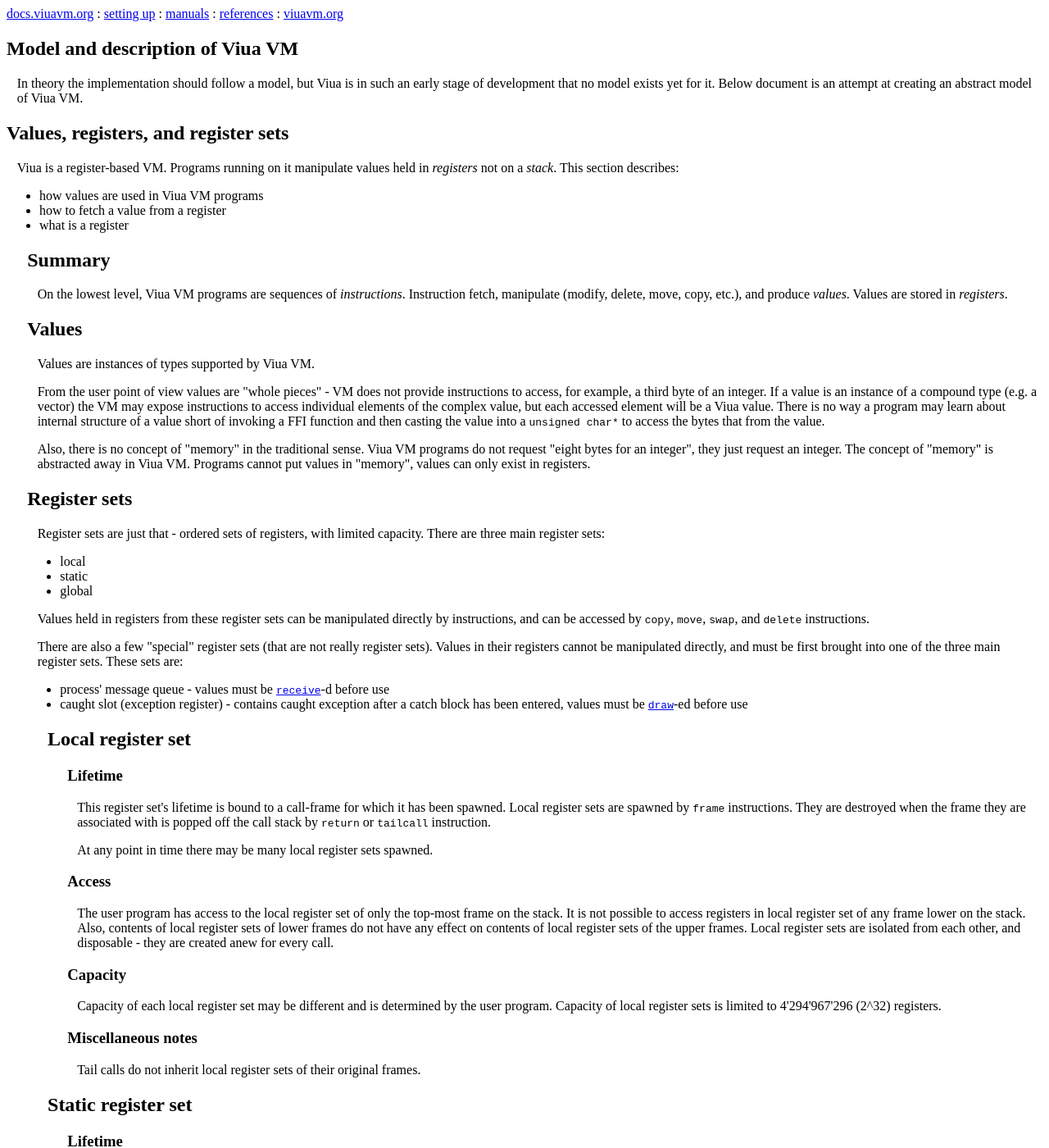
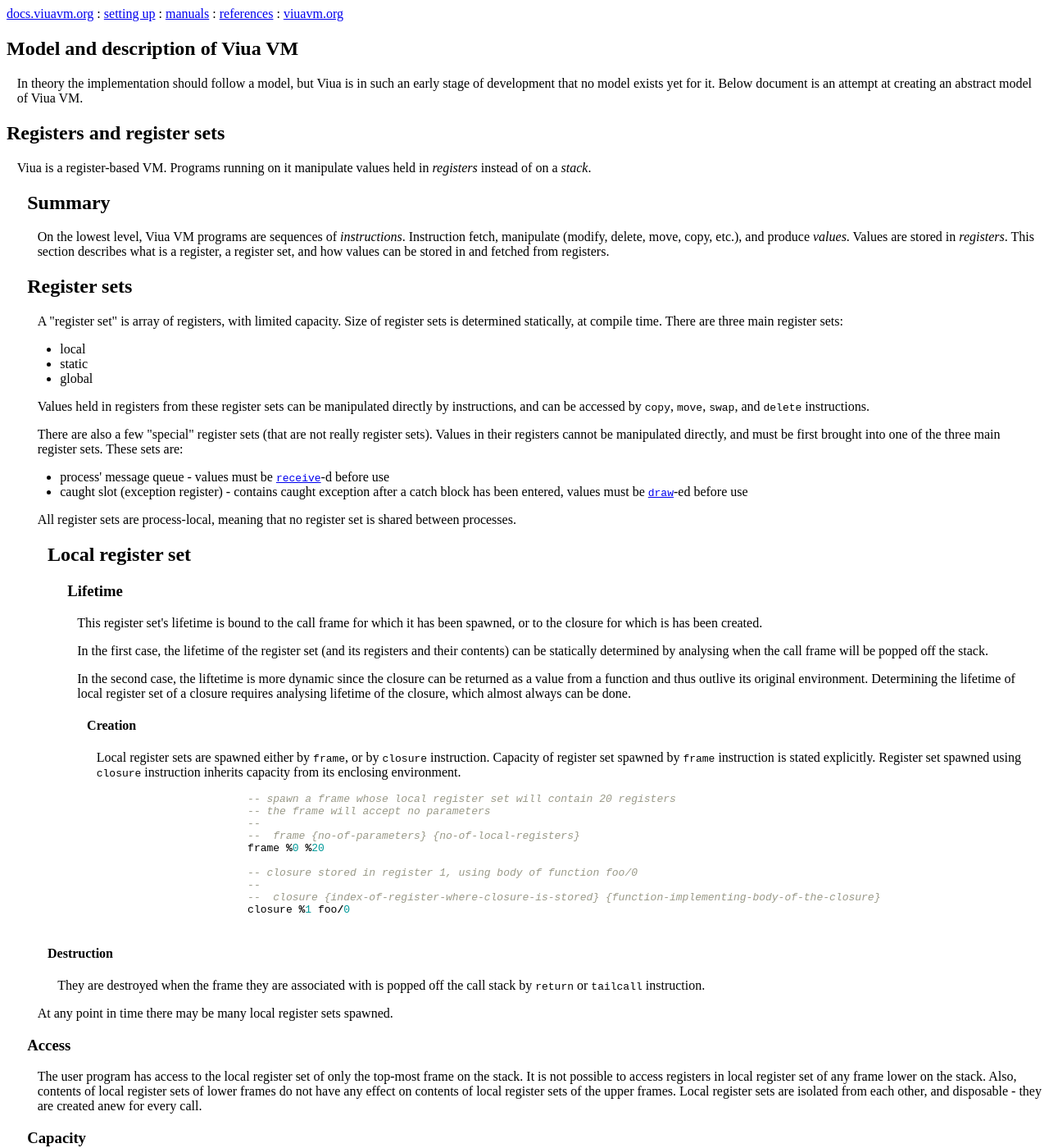
Before and after one commit to marekjm/docs.viuavm.org, a Jekyll site: the page built from model.html, in a window 1280 px wide and 1400 px high. Shown: the whole window at 82% size. Built offline with Jekyll 4.4.1, drawn with Linux system fonts in a browser that asks for light colours; some of the changed text lies outside the part shown.

Commit message:
More about local register set

```diff
--- a/model.html
+++ b/model.html
@@ -13,19 +13,12 @@
 </section>
 
 <section>
-    <h1> Values, registers, and register sets </h1>
+    <h1> Registers and register sets </h1>
 
     <p>
         Viua is a register-based VM.
-        Programs running on it manipulate values held in <em>registers</em> not on a <em>stack</em>.
-        This section describes:
+        Programs running on it manipulate values held in <em>registers</em> instead of on a <em>stack</em>.
     </p>
-
-    <ul>
-        <li>how values are used in Viua VM programs</li>
-        <li>how to fetch a value from a register</li>
-        <li>what is a register</li>
-    </ul>
 
     <section>
         <h2> Summary </h2>
@@ -34,31 +27,8 @@
             On the lowest level, Viua VM programs are sequences of <em>instructions</em>.
             Instruction fetch, manipulate (modify, delete, move, copy, etc.), and produce <em>values</em>.
             Values are stored in <em>registers</em>.
-        </p>
-    </section>
-
-    <section>
-        <h2> Values </h2>
-
-        <p>
-            Values are instances of types supported by Viua VM.
-        </p>
-
-        <p>
-            From the user point of view values are "whole pieces" - VM does not provide instructions to
-            access, for example, a third byte of an integer.
-            If a value is an instance of a compound type (e.g. a vector) the VM may expose instructions to
-            access individual elements of the complex value, but each accessed element will be a Viua value.
-            There is no way a program may learn about internal structure of a value short of invoking a FFI
-            function and then casting the value into a <code>unsigned char*</code> to access the bytes that
-            from the value.
-        </p>
-
-        <p>
-            Also, there is no concept of "memory" in the traditional sense.
-            Viua VM programs do not request "eight bytes for an integer", they just request an integer.
-            The concept of "memory" is abstracted away in Viua VM.
-            Programs cannot put values in "memory", values can only exist in registers.
+            This section describes what is a register, a register set, and how values can be stored in and
+            fetched from registers.
         </p>
     </section>
 
@@ -66,7 +36,8 @@
         <h2> Register sets </h2>
 
         <p>
-            Register sets are just that - ordered sets of registers, with limited capacity.
+            A "register set" is array of registers, with limited capacity.
+            Size of register sets is determined statically, at compile time.
             There are three main register sets:
         </p>
 
@@ -102,17 +73,65 @@
             </li>
         </ul>
 
+        <p>
+            All register sets are process-local, meaning that no register set is shared between processes.
+        </p>
+
         <section>
             <h2> Local register set </h2>
 
             <section>
                 <h3> Lifetime </h3>
+
                 <p>
-                    This register set's lifetime is bound to a call-frame for which it has been spawned.
-                    Local register sets are spawned by <code>frame</code> instructions.
-                    They are destroyed when the frame they are associated with is popped off the call stack by <code>return</code> or
-                    <code>tailcall</code> instruction.
+                    This register set's lifetime is bound to the call frame for which it has been spawned, or
+                    to the closure for which is has been created.
                 </p>
+
+                <p>
+                    In the first case, the lifetime of the register set (and its registers and their contents) can
+                    be statically determined by analysing when the call frame will be popped off the stack.
+                </p>
+
+                <p>
+                    In the second case, the liftetime is more dynamic since the closure can be returned as a value from
+                    a function and thus outlive its original environment.
+                    Determining the lifetime of local register set of a closure requires analysing lifetime of the closure,
+                    which almost always can be done.
+                </p>
+
+                <section>
+                    <h4> Creation </h4>
+
+                    <p>
+                        Local register sets are spawned either by <code>frame</code>, or by <code>closure</code> instruction.
+                        Capacity of register set spawned by <code>frame</code> instruction is stated explicitly.
+                        Register set spawned using <code>closure</code> instruction inherits capacity from its enclosing
+                        environment.
+                    </p>
+
+                    {% highlight lua %}
+                    -- spawn a frame whose local register set will contain 20 registers
+                    -- the frame will accept no parameters
+                    --
+                    --  frame {no-of-parameters} {no-of-local-registers}
+                    frame %0 %20
+
+                    -- closure stored in register 1, using body of function foo/0
+                    --
+                    --  closure {index-of-register-where-closure-is-stored} {function-implementing-body-of-the-closure}
+                    closure %1 foo/0
+                    {% endhighlight %}
+                </section>
+
+                </section>
+                    <h4> Destruction </h4>
+
+                    <p>
+                        They are destroyed when the frame they are associated with is popped off the call stack by <code>return</code> or
+                        <code>tailcall</code> instruction.
+                    </p>
+                </section>
 
                 <p>
                     At any point in time there may be many local register sets spawned.
@@ -493,3 +512,28 @@
         </section>
     </section>
 </section>
+
+<section>
+    <h1> Values </h1>
+
+    <p>
+        Values are instances of types supported by Viua VM.
+    </p>
+
+    <p>
+        From the user point of view values are "whole pieces" - VM does not provide instructions to
+        access, for example, a third byte of an integer.
+        If a value is an instance of a compound type (e.g. a vector) the VM may expose instructions to
+        access individual elements of the complex value, but each accessed element will be a Viua value.
+        There is no way a program may learn about internal structure of a value short of invoking a FFI
+        function and then casting the value into a <code>unsigned char*</code> to access the bytes that
+        from the value.
+    </p>
+
+    <p>
+        Also, there is no concept of "memory" in the traditional sense.
+        Viua VM programs do not request "eight bytes for an integer", they just request an integer.
+        The concept of "memory" is abstracted away in Viua VM.
+        Programs cannot put values in "memory", values can only exist in registers.
+    </p>
+</section>
```
